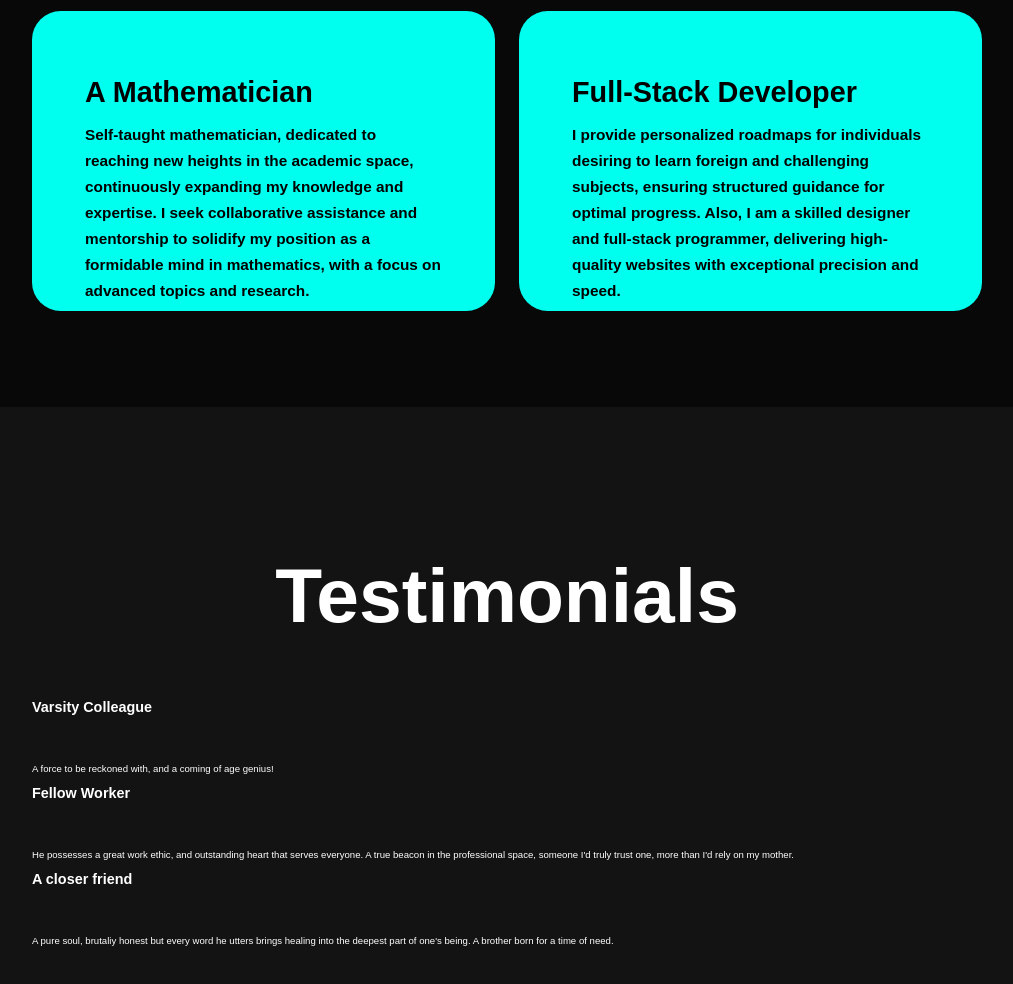
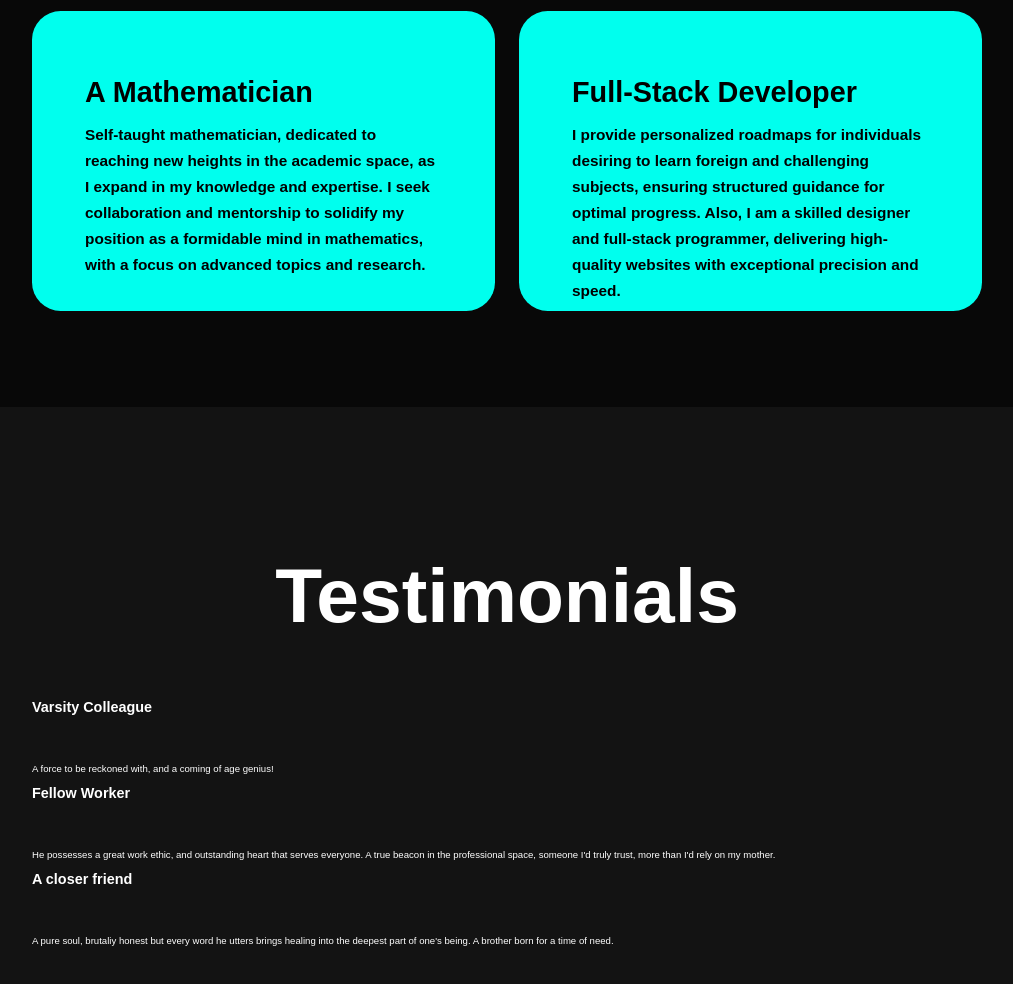
Before and after one commit to nkosi1/TheeVoyageur, a plain HTML site: page index.html in a window 1280 px wide. Shown: the part 4160-5144 px from the top of the page, without its empty margins (133-1146 px from the left). Drawn offline with nearby package versions, Linux system fonts and the light colour scheme.

Commit message:
Add files via upload

```diff
--- a/index.html
+++ b/index.html
@@ -205,7 +205,7 @@
                 <div class="service-box">
                     <div class="service-info">
                         <h4>A Mathematician</h4>
-                        <p>Self-taught mathematician, dedicated to reaching new heights in the academic space, continuously expanding my knowledge and expertise. I seek collaborative assistance and mentorship to solidify my position as a formidable mind in mathematics, with a focus on advanced topics and research.</p>
+                        <p>Self-taught mathematician, dedicated to reaching new heights in the academic space, as I expand in my knowledge and expertise. I seek collaboration and mentorship to solidify my position as a formidable mind in mathematics, with a focus on advanced topics and research.</p>
                     </div>
                 </div>
 
@@ -237,16 +237,14 @@
                         <img src="" alt="">
                         <h2>Fellow Worker</h2>
                         <div class="rating">
-
                         </div>
-                        <p>He possesses a great work ethic, and outstanding heart that serves everyone. A true beacon in the professional space, someone I'd truly trust one, more than I'd rely on my mother.</p>
+                        <p>He possesses a great work ethic, and outstanding heart that serves everyone. A true beacon in the professional space, someone I'd truly trust, more than I'd rely on my mother.</p>
                     </div>
 
                     <div class="testimonial-item">
                         <img src="" alt="">
                         <h2>A closer friend</h2>
                         <div class="rating">
-
                         </div>
                         <p>A pure soul, brutaliy honest but every word he utters brings healing into the deepest part of one's being. A brother born for a time of need.</p>
                     </div>
```
